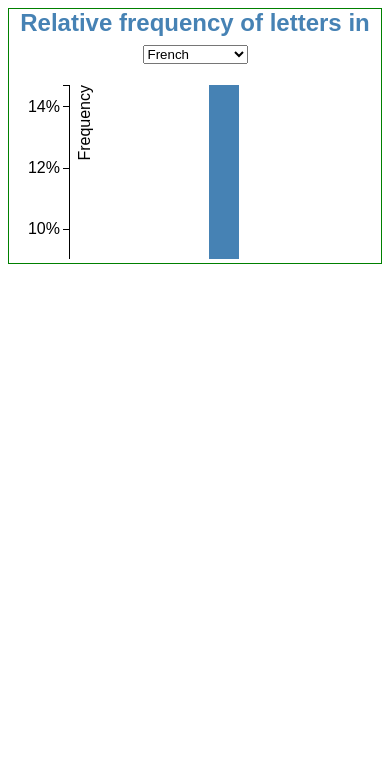
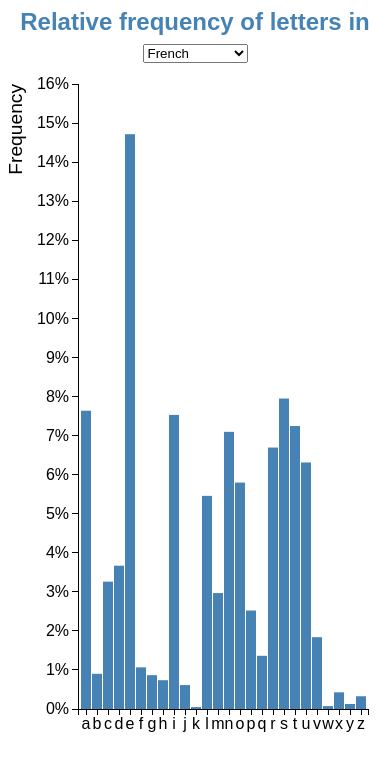
Before and after one commit to a1ip/rc-projects, a plain HTML site: page d3/letters/index.html in a window 390 px wide. Drawn offline with nearby package versions, Linux system fonts and the light colour scheme.

Commit message:
Refactor to avoid repetition, minor responsiveness fixes

```diff
--- a/d3/letters/chart.css
+++ b/d3/letters/chart.css
@@ -3,21 +3,22 @@ body {
 }
 
 .wrapper {
-  /*min-width: 80%;*/
+  width: 100%;
   margin: auto;
   text-align: center;
-  border: 1px solid green;
 }
 
 .title {
   color: steelblue;
   font-weight: bold;
   font-size: 1.5rem;
+  text-align: center;
 }
 
 #chart {
   width: 100%;
-  height: 100%;
+  height: 80%;
+  position: absolute;
 }
 
 
--- a/d3/letters/chart.js
+++ b/d3/letters/chart.js
@@ -22,21 +22,20 @@ function updateLanguage(language) {
     // Add in axes
     chart.append("g")
         .attr("class", "x axis")
-        .attr("transform", "translate(0, " + chartHeight + ")")
-        .call(xAxis); // produce x-axis using "rubber stamp" function
+        // .axis "rubber stamp" will be called in resize()
 
     chart.append("g")
         .attr("class", "y axis")
-        .call(yAxis) // produce y-axis using "rubber stamp" function
+        // axis "rubber stamp" will be called in resize()
       .append("text")
         .attr("transform", "rotate(-90)")
-        // .attr("x", -200)
-        .attr("y", 10)
+        .attr("y", "-70")
         .attr("dy", ".71em")
         .style("text-anchor", "end")
+        .style("font-size", "1.2em")
         .text("Frequency");
 
-    var barWidth = chartWidth / data.length; //bar width is now variable
+    //var barWidth = chartWidth / data.length; //bar width is now variable
 
     // make new selection for the update cycle
     var bar = chart.selectAll(".bar")
@@ -58,11 +57,10 @@ function updateLanguage(language) {
 
     // do stuff with update selection
     bar
-        .attr("x", function(d) { return xScale(d.Letter); })
-        .attr("y", function(d) { return yScale(d.frequency); })
-        .attr("width", xScale.rangeBand())
-        .attr("height", function(d) { return chartHeight - yScale(d.frequency); })
+        // bar positions and heights will be set in resize()
       .select("title").text(function(d) { return d.Letter + ": " + d.frequency + "%"; });
+
+    resize();
 
 
 }
@@ -72,7 +70,7 @@ var currentLang = INITIAL_LANG
 
 
 
-var margin = {top: 20, right: 30, bottom: 30, left: 60};
+var margin = {top: 20, right: 30, bottom: 30, left: 70};
 var chartWidth = 960 - margin.left - margin.right; // gives inner width (after margins)
 var chartHeight = 500 - margin.top - margin.bottom; // gives inner height (after margins)
 
@@ -106,6 +104,8 @@ var letterData; //can we declare it like this, without initial value?
 // RESPONSIVITY
 function resize() {
     /* Update graph using new width and height (code below) */
+    // Re-draws axes and bars
+
     /* Find the new window dimensions */
     var width = parseInt(d3.select("#chart").style("width")) - margin.left - margin.right,
     height = parseInt(d3.select("#chart").style("height")) - margin.top - margin.bottom;
@@ -126,14 +126,15 @@ function resize() {
     chart.select('.y.axis')
       .call(yAxis);
 
-    /* Force D3 to recalculate and update the line */
+    /* Force D3 to recalculate and update bars */
     chart.selectAll('.bar')
-      .attr("x", function(d) { return xScale(d.Letter); })
-      .attr("y", function(d) { return yScale(d.frequency); })
-      .attr("width", xScale.rangeBand())
-      .attr("height", function(d) { return height - yScale(d.frequency); });
+        .attr("x", function(d) { return xScale(d.Letter); })
+        .attr("y", function(d) { return yScale(d.frequency); })
+        .attr("width", xScale.rangeBand())
+        .attr("height", function(d) { return height - yScale(d.frequency); })
 }
 
+// Resize graph when window is resized
 d3.select(window).on('resize', resize);
 
 
--- a/d3/letters/index.html
+++ b/d3/letters/index.html
@@ -8,7 +8,7 @@
     </head>
 
     <body>
-        <div class="wrapper">
+        <!-- <div class="wrapper"> -->
             <div class="title">
             Relative frequency of letters in
                 <select id="testSelect" onchange="updateLanguage(this.options[this.selectedIndex].value)">
@@ -17,7 +17,7 @@
             </div>
 
             <svg id="chart"></svg>
-        </div><!-- wrapper -->
+        <!-- </div> wrapper -->
 
         <script src="chart.js"></script>
 
```
